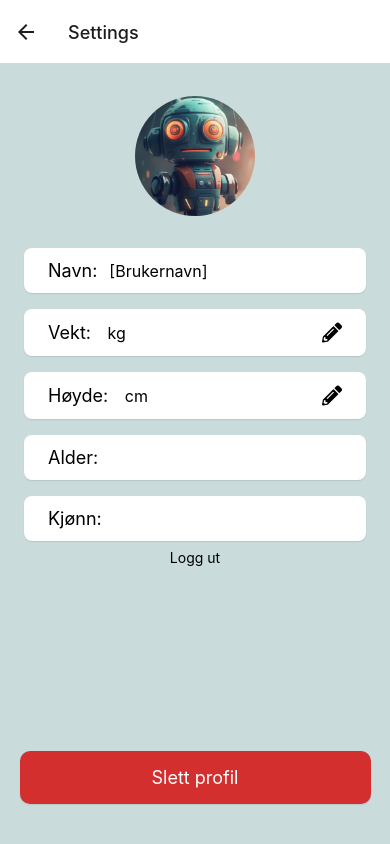
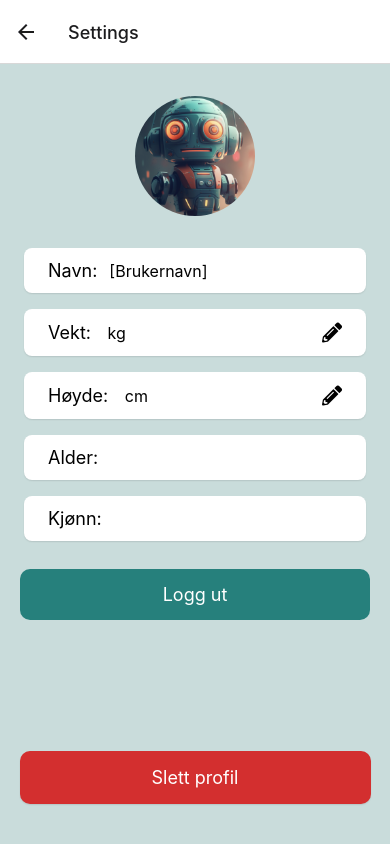
Before and after one commit to TommyS-NO/PhysioFlow-Prototype, a React Native app in the folder frontend/: screen /SettingsScreen in a window 390 px wide. Built offline with nearby package versions, Linux system fonts and the light colour scheme; no server answers.

Commit message:
Added button styling from ProfileScreen_Style

```diff
--- a/frontend/Styles/Settings_Style.ts
+++ b/frontend/Styles/Settings_Style.ts
@@ -69,6 +69,22 @@ export const styles = StyleSheet.create({
     justifyContent: "center",
     marginBottom: 40,
   },
+
+  logoutButton: {
+    paddingVertical: 15,
+    paddingHorizontal: 30,
+    borderRadius: 10,
+    backgroundColor: "#26807C",
+    alignSelf: "stretch",
+    marginHorizontal: 20,
+    marginTop: 20,
+    marginBottom: 40,
+  },
+  logoutButtonText: {
+    fontSize: 18,
+    color: "#FFFFFF",
+    textAlign: "center",
+  },
   deleteButtonText: {
     color: "#fff",
     fontSize: 18,
```
